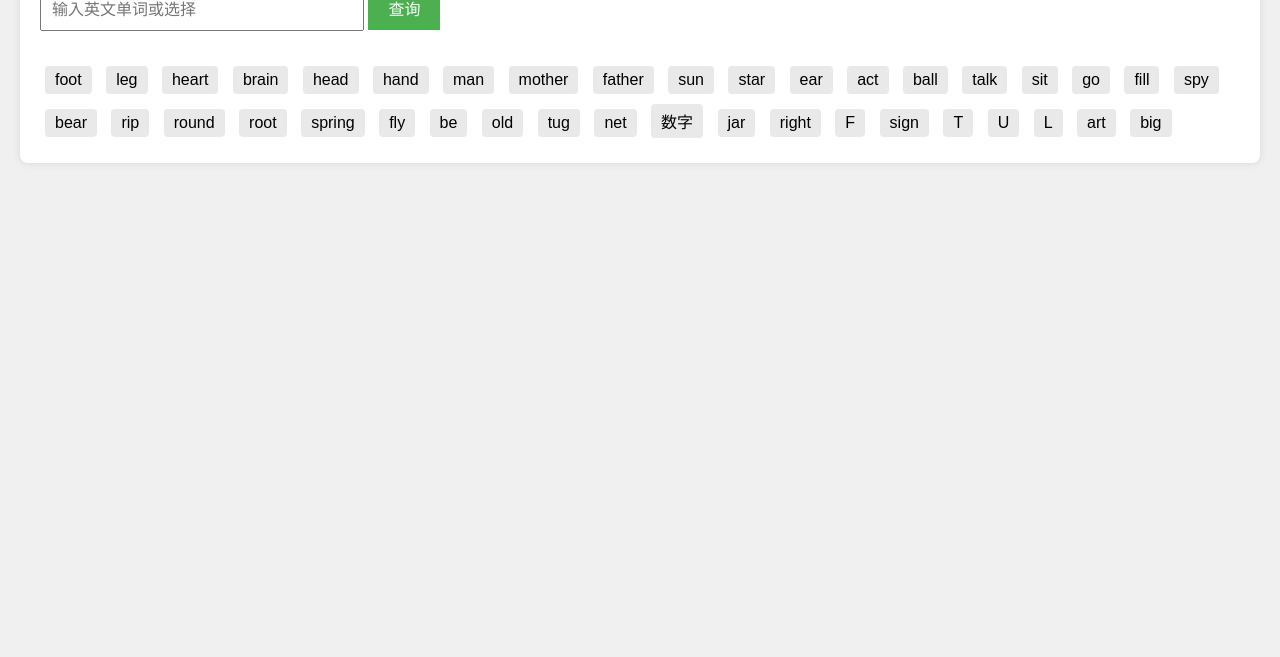
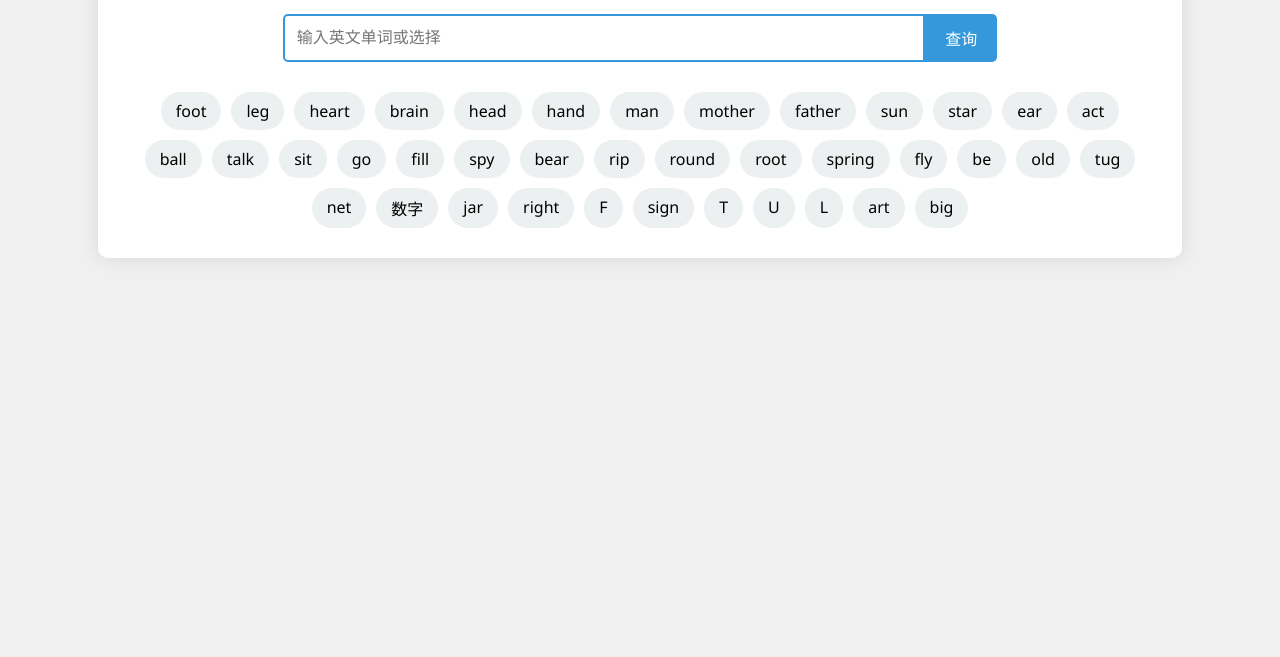
Before and after one commit to wushang2022/word.github.io, a plain HTML site: page index.html in a window 1280 px wide. Shown: the part 143-800 px from the top of the page. Drawn offline with Linux system fonts and the light colour scheme.

Commit message:
Add files via upload

```diff
--- a/index.html
+++ b/index.html
@@ -6,59 +6,87 @@
     <title>JLT英语学习 - 单词查询</title>
     <style>
         body {
-            font-family: Arial, sans-serif;
+            font-family: 'Segoe UI', Tahoma, Geneva, Verdana, sans-serif;
             margin: 0;
-            padding: 20px;
+            padding: 0;
             background-color: #f0f0f0;
+            display: flex;
+            justify-content: center;
         }
         .container {
+            width: 80%;
             background-color: white;
-            padding: 20px;
-            border-radius: 8px;
-            box-shadow: 0 0 10px rgba(0,0,0,0.1);
+            padding: 30px;
+            border-radius: 10px;
+            box-shadow: 0 0 20px rgba(0,0,0,0.1);
+            margin-top: 30px;
         }
         h1 {
-            color: #4CAF50;
+            color: #2C3E50;
+            text-align: center;
+            margin-bottom: 30px;
+        }
+        .search-container {
+            display: flex;
+            justify-content: center;
+            margin-bottom: 30px;
         }
         input[type="text"] {
-            width: 300px;
-            padding: 10px;
+            width: 60%;
+            padding: 12px;
             font-size: 16px;
-            margin-bottom: 10px;
+            border: 2px solid #3498DB;
+            border-radius: 5px 0 0 5px;
+            outline: none;
         }
         button {
-            padding: 10px 20px;
+            padding: 12px 20px;
             font-size: 16px;
-            background-color: #4CAF50;
+            background-color: #3498DB;
             color: white;
             border: none;
+            border-radius: 0 5px 5px 0;
             cursor: pointer;
+            transition: background-color 0.3s;
+        }
+        button:hover {
+            background-color: #2980B9;
         }
         #result {
             margin-top: 20px;
             font-size: 18px;
+            text-align: center;
+            color: #2C3E50;
         }
         .word-list {
-            margin-top: 20px;
+            display: flex;
+            flex-wrap: wrap;
+            justify-content: center;
+            gap: 10px;
+            margin-top: 30px;
         }
         .word-item {
             display: inline-block;
-            margin: 5px;
-            padding: 5px 10px;
-            background-color: #e9e9e9;
-            border-radius: 4px;
+            padding: 8px 15px;
+            background-color: #ECF0F1;
+            border-radius: 20px;
             cursor: pointer;
+            transition: background-color 0.3s, transform 0.3s;
         }
         .word-item:hover {
-            background-color: #d4d4d4;
+            background-color: #3498DB;
+            color: white;
+            transform: scale(1.05);
         }
     </style>
 </head>
 <body>
     <div class="container">
         <h1>JLT英语单词查询</h1>
-        <input type="text" id="wordInput" placeholder="输入英文单词或选择">
-        <button onclick="searchWord()">查询</button>
+        <div class="search-container">
+            <input type="text" id="wordInput" placeholder="输入英文单词或选择">
+            <button onclick="searchWord()">查询</button>
+        </div>
         <div id="result"></div>
         <div class="word-list">
             <div class="word-item" onclick="selectWord('foot')">foot</div>
```
